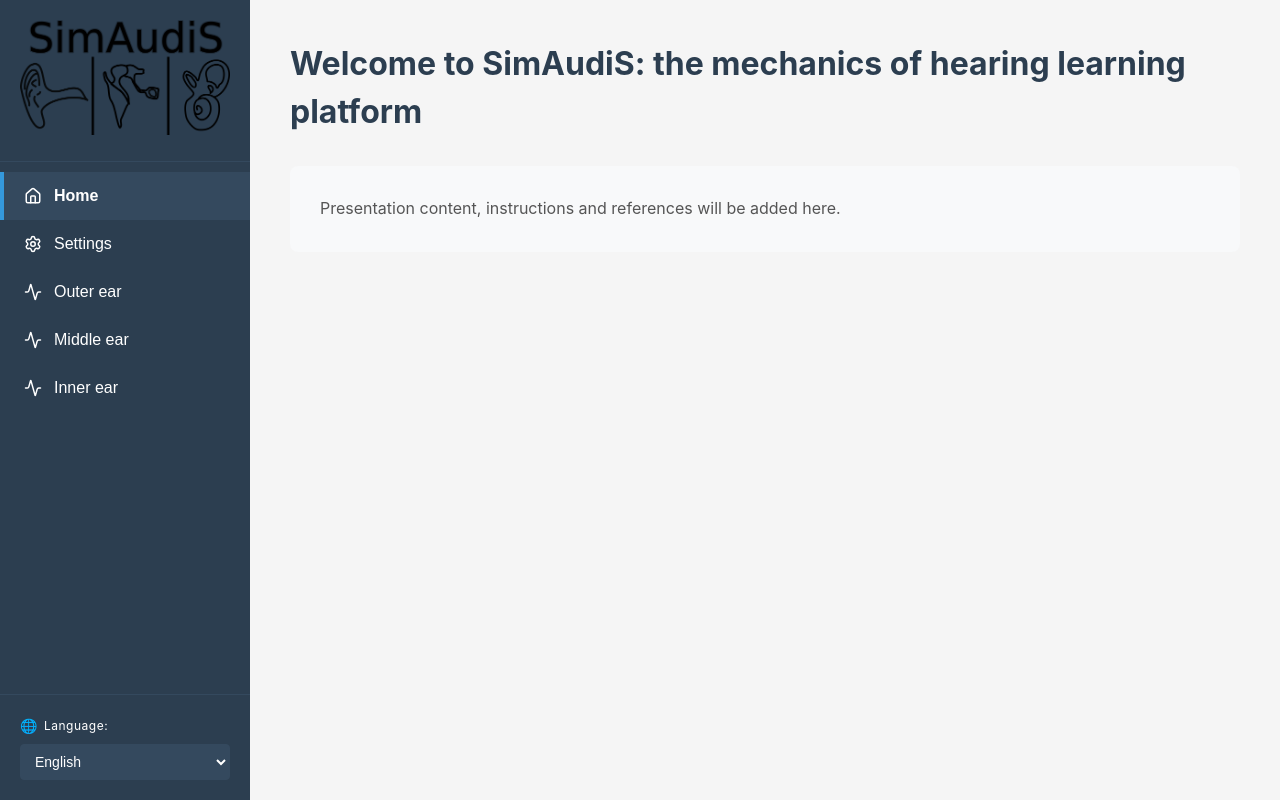
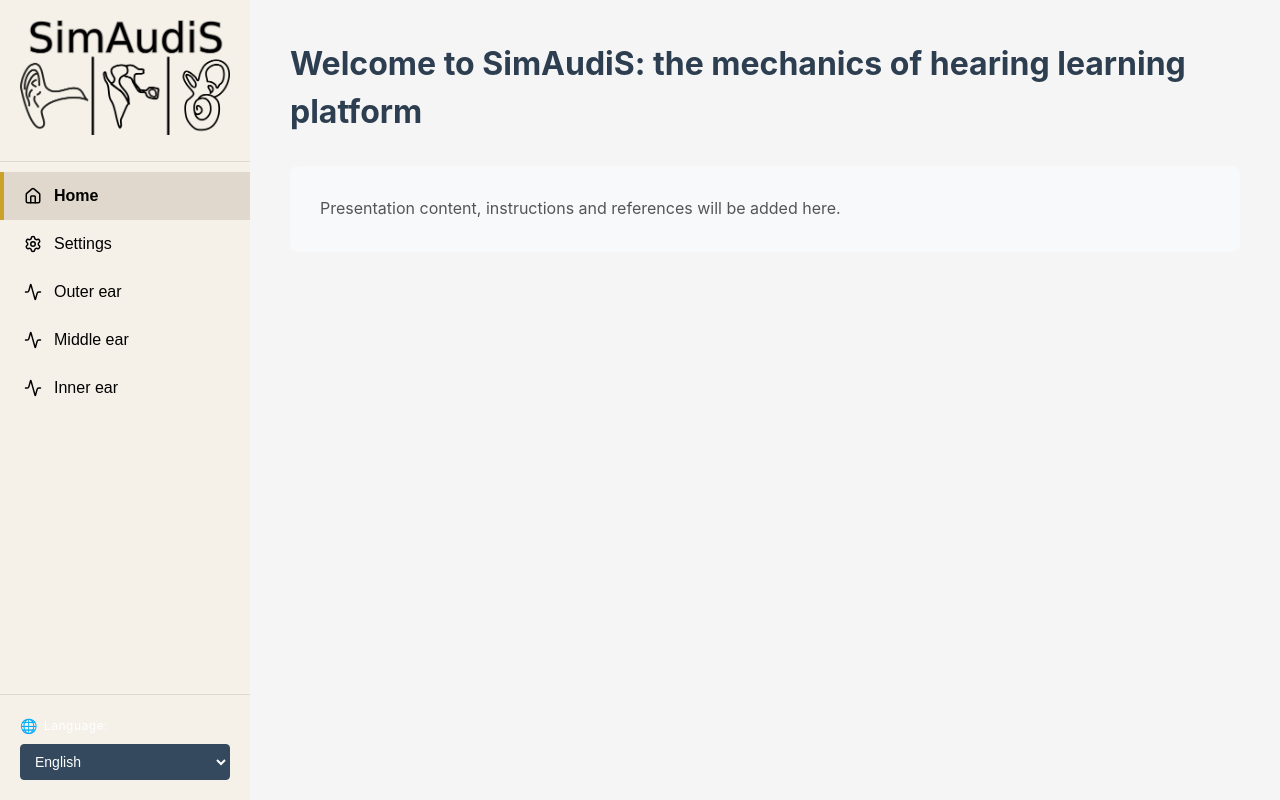
Before and after one commit to LucasCostaLobato/auditory-system-frontend, a React (Vite) app: page / in a window 1280 px wide. Built offline with nearby package versions, Linux system fonts and the light colour scheme.

Commit message:
Update sidebar colors

```diff
--- a/src/components/sidebars/Sidebar.css
+++ b/src/components/sidebars/Sidebar.css
@@ -1,8 +1,8 @@
 .sidebar {
   width: 250px;
   height: 100vh;
-  background-color: #2c3e50;
-  color: white;
+  background-color: #f5f0e8;
+  color: #000000;
   display: flex;
   flex-direction: column;
   position: fixed;
@@ -12,7 +12,7 @@
 
 .sidebar-header {
   padding: 20px;
-  border-bottom: 1px solid #34495e;
+  border-bottom: 1px solid #e0d8cc;
 }
 
 .sidebar-logo {
@@ -31,7 +31,7 @@
   padding: 15px 20px;
   background: none;
   border: none;
-  color: white;
+  color: #000000;
   text-align: left;
   cursor: pointer;
   font-size: 16px;
@@ -43,16 +43,17 @@
 }
 
 .menu-item:hover {
-  background-color: #34495e;
+  background-color: #e8e0d4;
 }
 
 .menu-item.active {
-  background-color: #34495e;
-  border-left-color: #3498db;
+  background-color: #e0d8cc;
+  border-left-color: #c9a227;
+  color: #000000;
   font-weight: 600;
 }
 
 .sidebar-footer {
   padding: 20px;
-  border-top: 1px solid #34495e;
+  border-top: 1px solid #e0d8cc;
 }
```
